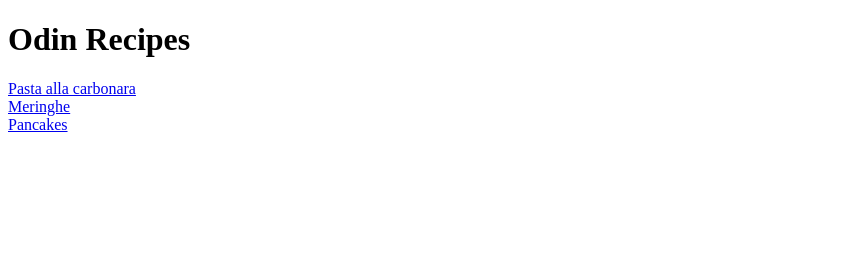
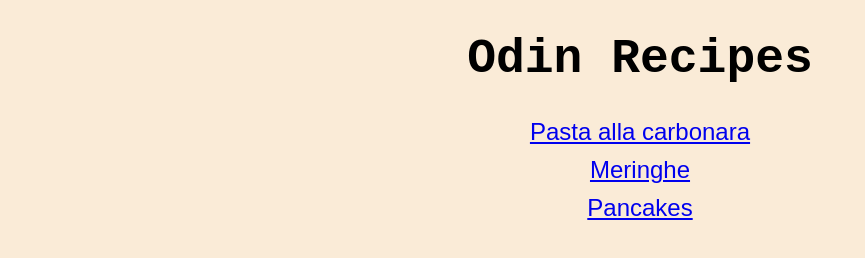
Before and after one commit to italian-aviator/odin-recipes, a plain HTML site: page index.html in a window 1280 px wide. Shown: the whole page, without its empty margins (0-865 px from the left). Drawn offline with Linux system fonts and the light colour scheme.

Commit message:
Added style to index.html

```diff
--- a/index.html
+++ b/index.html
@@ -3,13 +3,14 @@
     <head>
         <meta charset="UTF-8">
         <title>Odin Recipes</title>
+        <link rel="stylesheet" href="style.css">
     </head>
     <body>
+        <div>
         <h1>Odin Recipes</h1>
         <a href="recipes/carbonara.html">Pasta alla carbonara</a>
-        <br>
         <a href="recipes/meringhe.html">Meringhe</a>
-        <br>
         <a href="recipes/pancakes.html">Pancakes</a>
+        </div>
     </body>
 </html>
--- /dev/null
+++ b/style.css
@@ -0,0 +1,19 @@
+body {
+    background-color: antiquewhite;
+}
+
+div {
+text-align: center;
+}
+
+a {
+    display: block;
+    margin: 10px;
+    font-size: 24px;
+    font-family: sans-serif;
+}
+
+h1 {
+    font-size: 48px;
+    font-family: "Courier New";
+}
```
Also changed, not shown: recipes/carbonara.html (+1 -0 lines), recipes/meringhe.html (+1 -0 lines), recipes/pancakes.html (+2 -1 lines), recipes/recipestyle.css (added).
